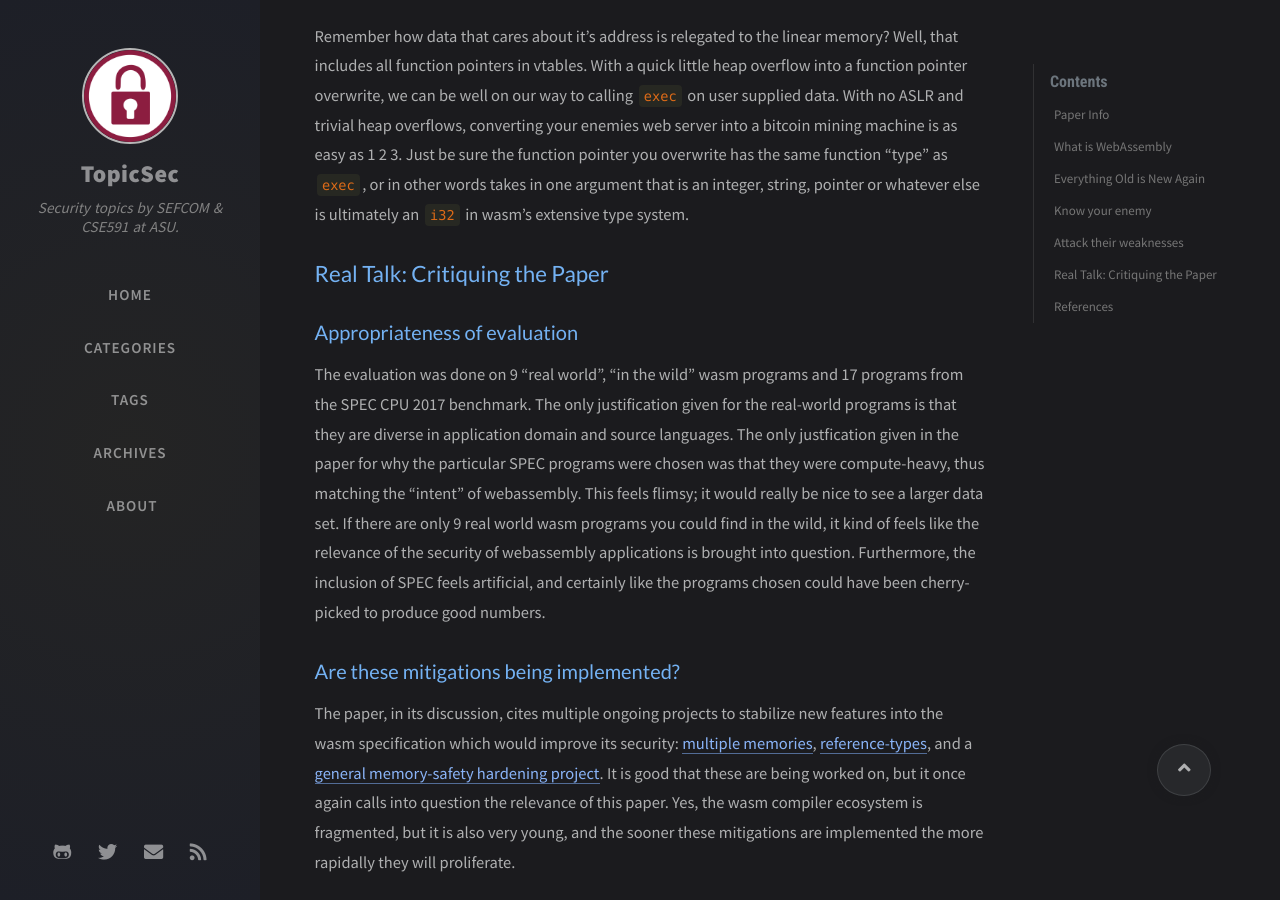
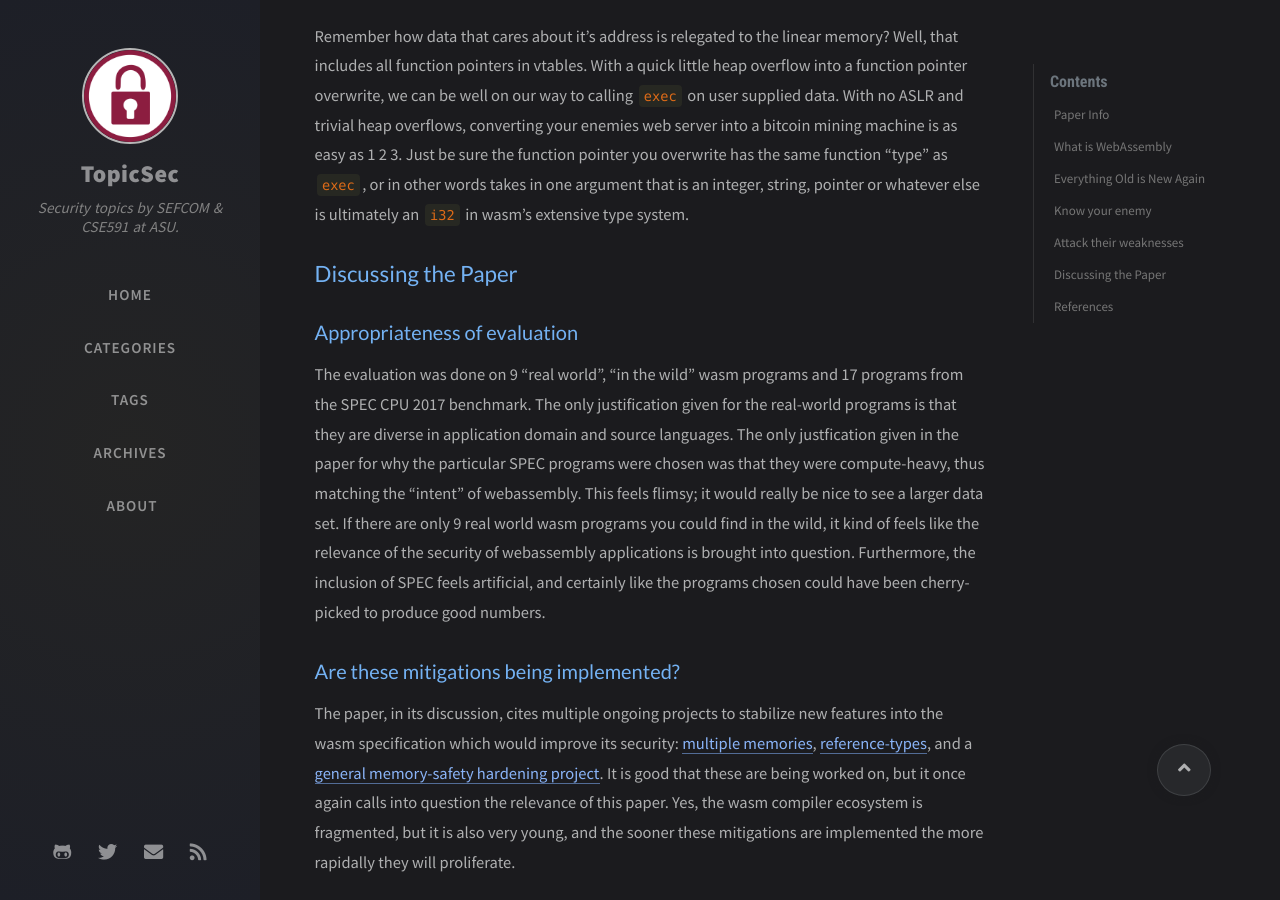
Before and after one commit to TopicSec/topicsec.github.io, a Jekyll site: the page built from _posts/2020-09-16-wasm.md, in a window 1280 px wide and 900 px high, scrolled down 4178 px. Built offline with Jekyll 4.4.1, drawn with Linux system fonts in a browser that asks for light colours; nearby versions of some CDN libraries; comment, search, counter and statistics services are not loaded.

Commit message:
Better header

```diff
--- a/_posts/2020-09-16-wasm.md
+++ b/_posts/2020-09-16-wasm.md
@@ -159,7 +159,7 @@ With a quick little heap overflow into a function pointer overwrite, we can be w
 With no ASLR and trivial heap overflows, converting your enemies web server into a bitcoin mining machine is as easy as 1 2 3.
 Just be sure the function pointer you overwrite has the same function "type" as `exec`, or in other words takes in one argument that is an integer, string, pointer or whatever else is ultimately an `i32` in wasm's extensive type system.
 
-## Real Talk: Critiquing the Paper
+## Discussing the Paper
 
 ### Appropriateness of evaluation
 
```
